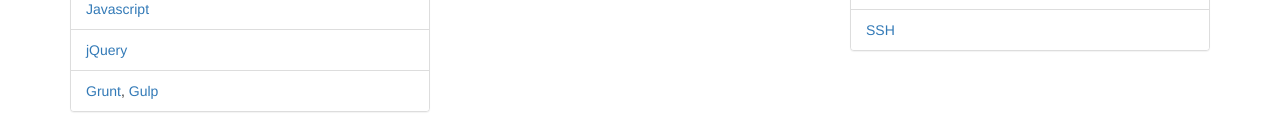
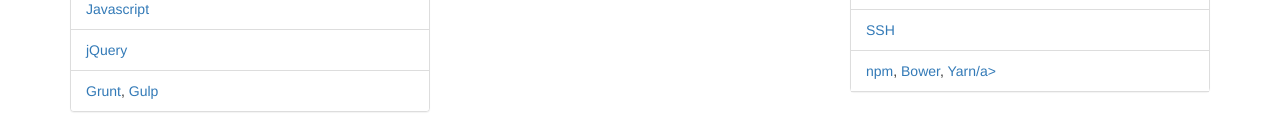
Before and after one commit to ruckysolis/ruckysolis.github.io, a website: page index.html in a window 1280 px wide. Shown: the part 670-800 px from the top of the page. Drawn offline with nearby package versions, Linux system fonts and the light colour scheme.

Commit message:
agregados administradores de dependencias

```diff
--- a/index.html
+++ b/index.html
@@ -132,6 +132,8 @@
             <li class="list-group-item"><a href="https://daringfireball.net/projects/markdown/">Markdown</a></li>
             <li class="list-group-item"><a href="https://es.wikipedia.org/wiki/Secure_Shell">SSH</a></li>
             </li>
+            <li class="list-group-item"><a href="https://www.npmjs.com/">npm</a>, <a href="https://bower.io/">Bower</a>, <a href="https://yarnpkg.com/">Yarn/a></li>
+            </li>
           </ul>
         </div>
     </div>
```
